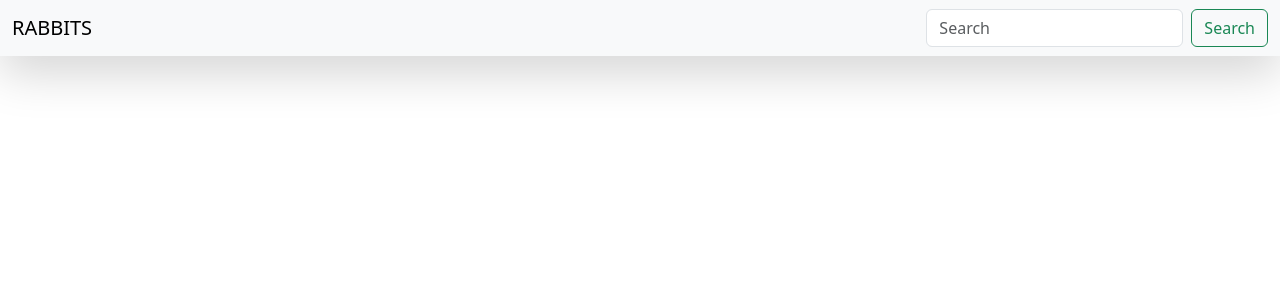
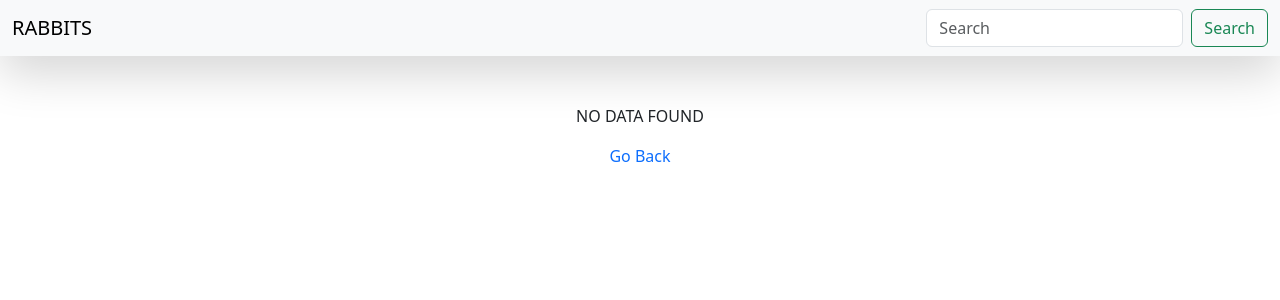
Before and after one commit to KingNelx/Book-Management-App-Front-End-, a React (Vite) app: page /rabbits in a window 1280 px wide. Shown: the top 300 px of the page. Built offline with nearby package versions, Linux system fonts and the light colour scheme.

Commit message:
fixed cats data

```diff
--- a/src/Components/CATS/CatsData.jsx
+++ b/src/Components/CATS/CatsData.jsx
@@ -51,7 +51,7 @@ const CatsData = () => {
           </tbody>
         </table>
       ) : (
-        <p> No DATA FOUND </p>
+        <p> NO DATA FOUND </p>
       )}
       <Link to="/otherPets"> Go Back </Link>
     </div>
--- a/src/Components/RABBITS/Rabbits.jsx
+++ b/src/Components/RABBITS/Rabbits.jsx
@@ -1,3 +1,5 @@
+import RabbitsData from "./RabbitsData";
+
 const Rabbits = () => {
     return (
       <div>
@@ -17,6 +19,7 @@ const Rabbits = () => {
             </form>
           </div>
         </nav>
+        <RabbitsData />
       </div>
     );
   };
--- a/src/Components/RABBITS/RabbitsData.jsx
+++ b/src/Components/RABBITS/RabbitsData.jsx
@@ -1,9 +1,41 @@
+import { useState, useEffect } from "react";
+import {Link} from "react-router-dom"
+import axios from "axios"
+
 const RabbitsData = () => {
-    return (
-        <div>
+  const [rabbits, setRabbits] = useState([]);
 
-        </div>
-     );
-}
+  useEffect( () => {
+
+  }, [])
+
+  return (
+    <div className="container mt-5 text-center">
+      {rabbits.length > 0 ? (
+        <table class="table table-hover">
+          <thead>
+            <tr>
+              <th scope="col">#</th>
+              <th scope="col">First</th>
+              <th scope="col">Last</th>
+              <th scope="col">Handle</th>
+            </tr>
+          </thead>
+          <tbody>
+            <tr>
+              <th scope="row">1</th>
+              <td>Mark</td>
+              <td>Otto</td>
+              <td>@mdo</td>
+            </tr>
+          </tbody>
+        </table>
+      ) : (
+        <p> NO DATA FOUND </p>
+      )}
+      <Link to="/otherPets"> Go Back </Link>
+    </div>
+  );
+};
 
 export default RabbitsData;
```
